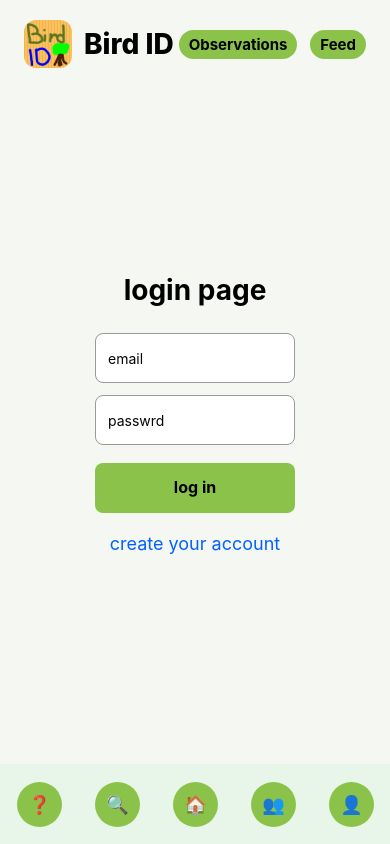
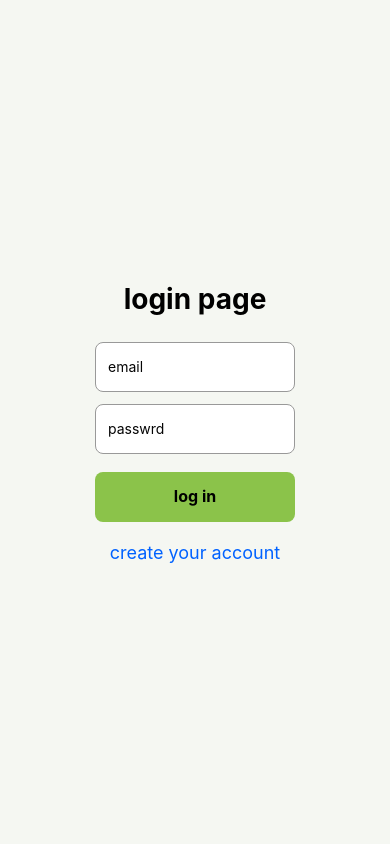
Before and after one commit to Ilse547/BirdID, a React Native app in the folder mobile/: screen / in a window 390 px wide. Built offline with nearby package versions, Linux system fonts and the light colour scheme; no server answers.

Commit message:
Remove bottom and header bar form login screen

```diff
--- a/mobile/App.js
+++ b/mobile/App.js
@@ -291,12 +291,13 @@ export default function App() {
       </SafeAreaView>
     );
   }
+  const isLoggedIn = authScreen === null;
   return (
     <SafeAreaView style={styles.container}>
       <StatusBar hidden/>
 
     <View style={styles.content}>
-      <View style={styles.header}>
+      {isLoggedIn && (<View style={styles.header}>
 
         <View style={styles.headerLeft}>
           <Image source={require("./assets/icon.png")} style={styles.appIcon}/>
@@ -311,7 +312,7 @@ export default function App() {
       <Pressable onPress={loadFeed} style={({ pressed }) => [styles.Secondarybutton, { marginLeft: 8 }, pressed && styles.SecondarybuttonPressed]}>
         <Text style={styles.SecondarybuttonText}>Feed</Text>
       </Pressable>
-        </View>
+        </View>)}
           <View style={styles.mainContent}>
             {authScreen === "login" ? (
               <LoginPage message={authMessage} onLogin={{setEmail, setPassword, submit: handleLogin }} onRegister={() => setAuthScreen("register")}/>
@@ -352,7 +353,7 @@ export default function App() {
             )}
           </View>
         </View>
-      <View style={styles.bottomBar}>
+      {isLoggedIn && (<View style={styles.bottomBar}>
         <Pressable onPress={() => {setActiveTab(null); setScreen("home");}} style={[ styles.BottomBarbutton, { left: "50%", marginLeft: -22 }]}>
           <Text style={styles.BottomBarbuttonText}>
             🏠
@@ -374,7 +375,7 @@ export default function App() {
         <Pressable onPress={() => {setActiveTab(null); setScreen("profile");}} style={[styles.BottomBarbutton, { left: "90%", marginLeft: -22 }]}>
           <Text style={styles.BottomBarbuttonText}>👤</Text>
         </Pressable>
-      </View>
+      </View>)}
     </SafeAreaView>
   );
 }
```
